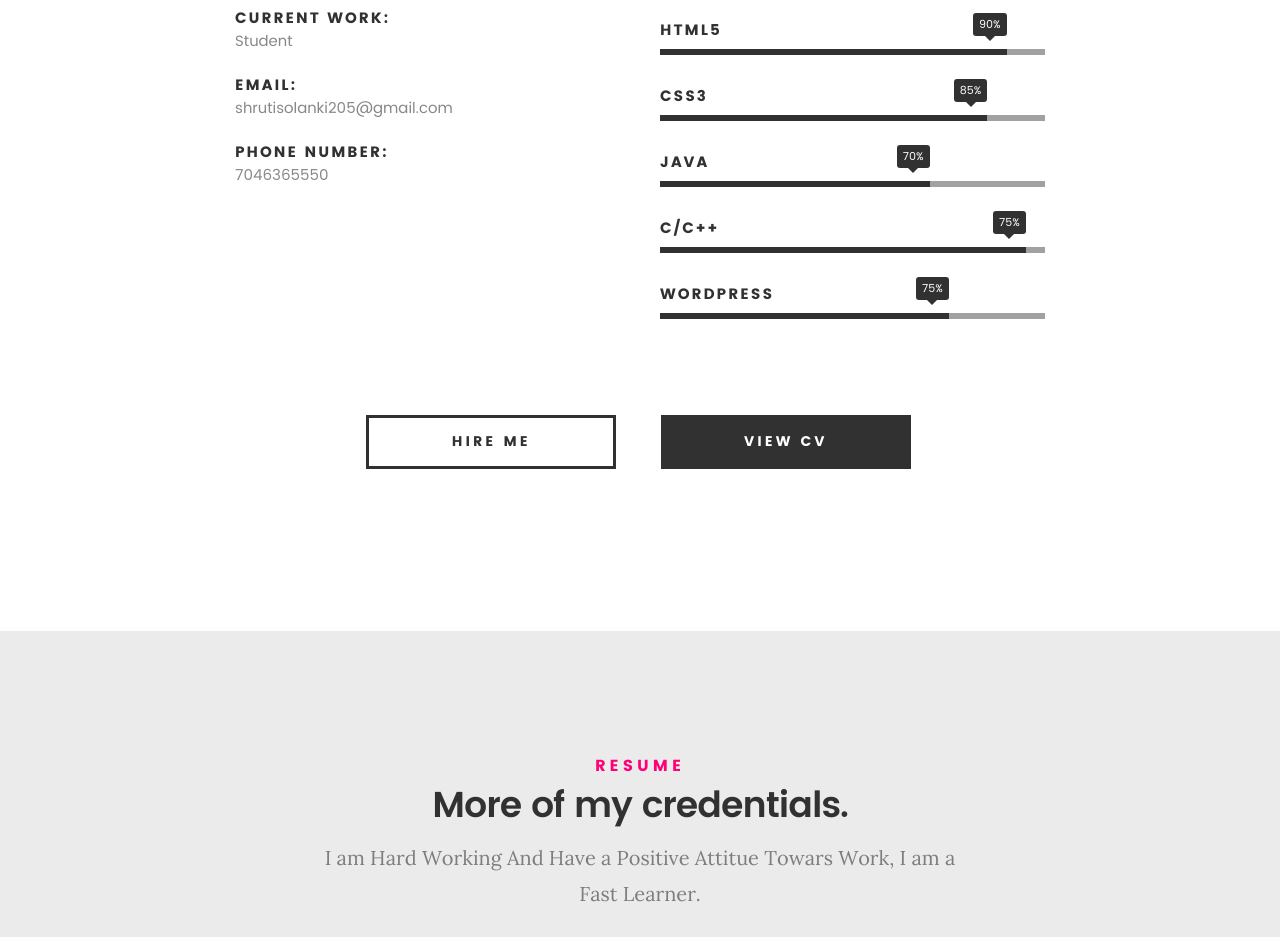
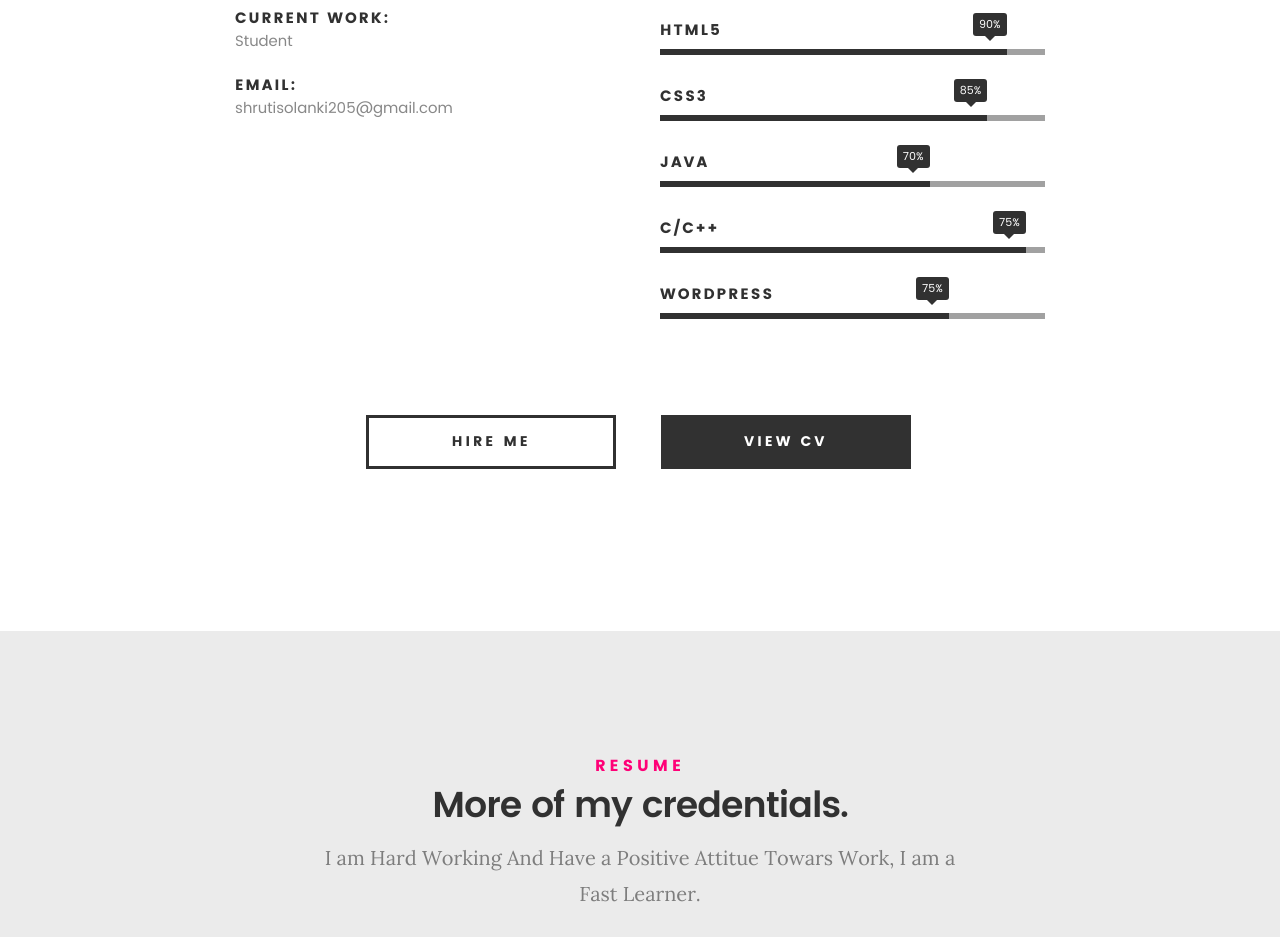
Before and after one commit to shrutisolanki205/shruti.github.io, a plain HTML site: page index.html in a window 1280 px wide. Shown: the part 1792-2729 px from the top of the page. Drawn offline with Linux system fonts and the light colour scheme; files whose address does not match are found by name.

Commit message:
Update index.html

```diff
--- a/index.html
+++ b/index.html
@@ -131,10 +131,6 @@
    				<li>
    					<strong>Email:</strong>
    					<span>shrutisolanki205@gmail.com</span>
-   				</li>
-   				<li>
-   					<strong>Phone Number:</strong>
-   					<span>7046365550</span>
    				</li>
 
    			</ul> <!-- /info-list -->
```
